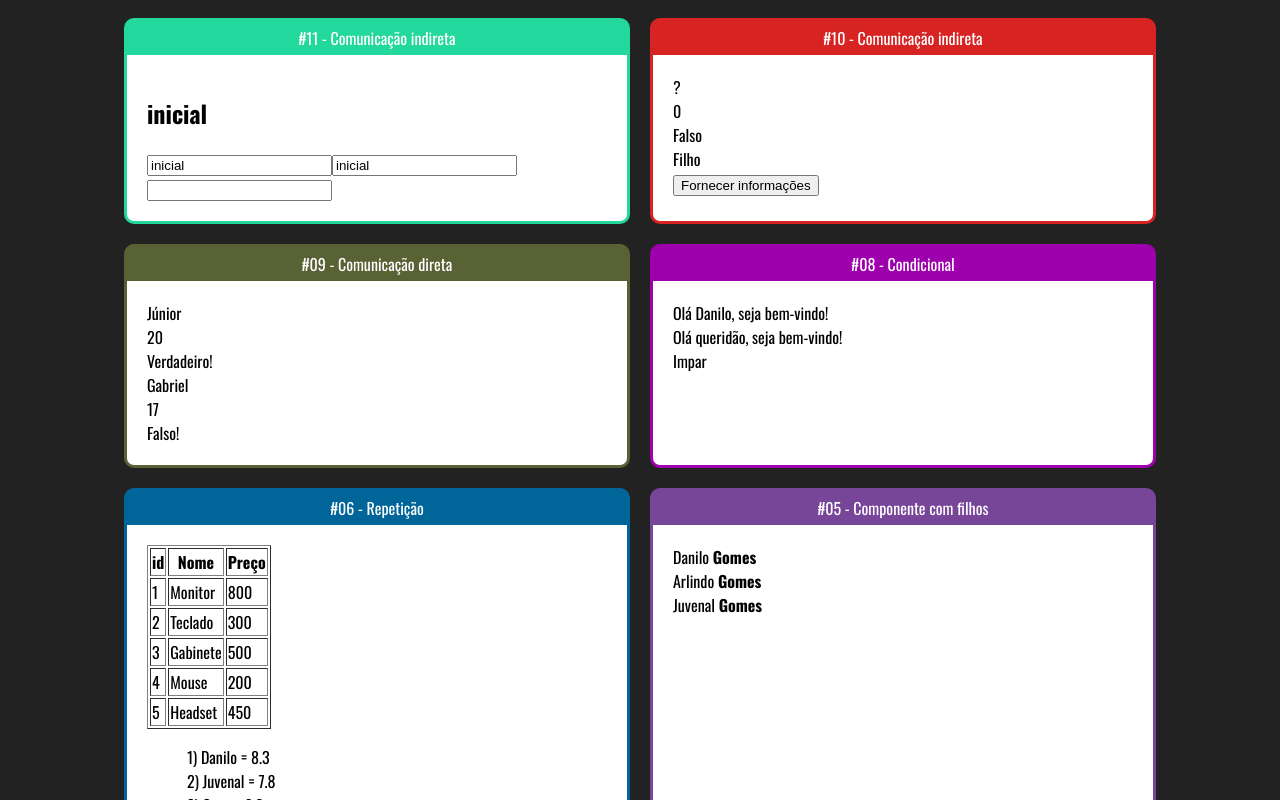
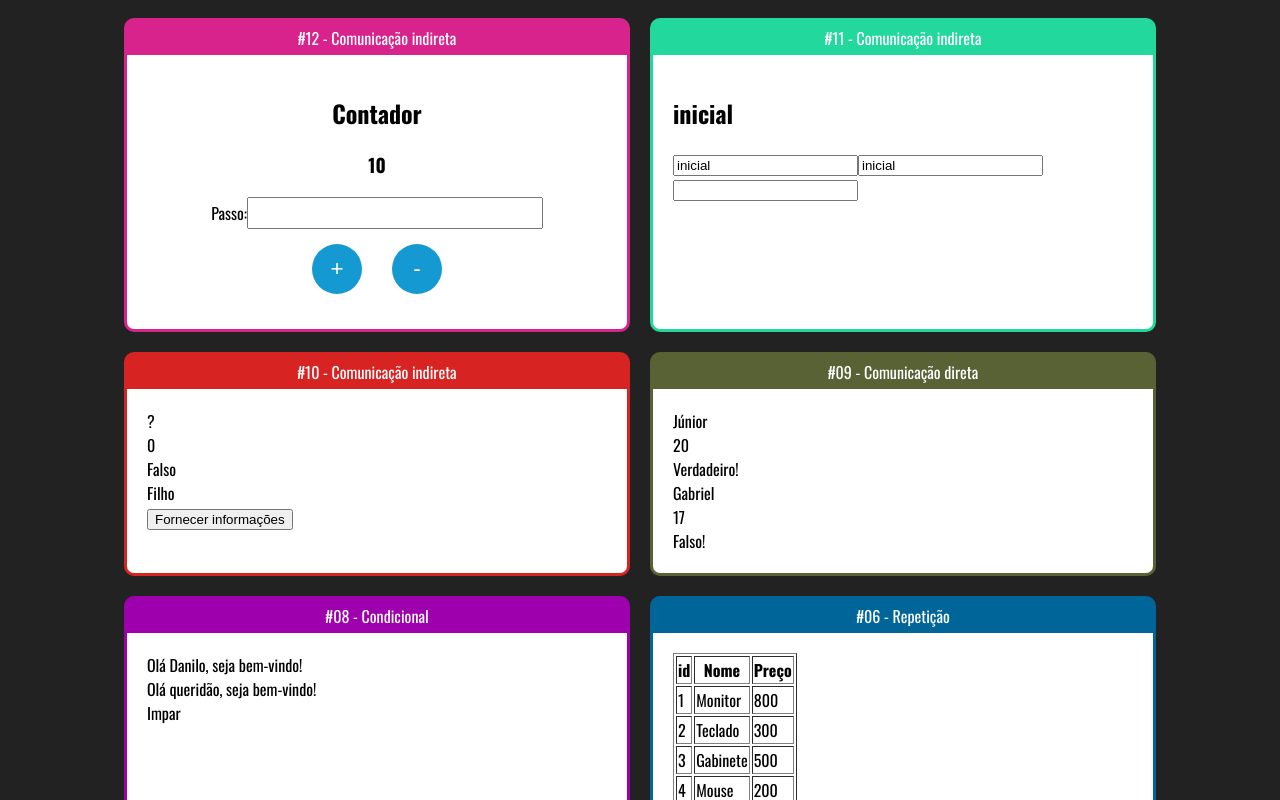
Before and after one commit to marquesdanilocarlos/fundamentos-react-cod3r, a React (Create React App) app: page / in a window 1280 px wide. Shown: the top 800 px of the page. Built offline with nearby package versions, Linux system fonts and the light colour scheme.

Commit message:
Componente de classe

```diff
--- a/src/App.jsx
+++ b/src/App.jsx
@@ -12,11 +12,16 @@ import { UsuarioInfo } from "./components/condicional/UsuarioInfo";
 import { DiretaPai } from "./components/comunicacao/DiretaPai";
 import { IndiretaPai } from "./components/comunicacao/IndiretaPai";
 import { Input } from "./components/formularios/input";
+import { Contador } from "./components/contador/Contador";
 
 export default function App() {
     return (
         <div className="App">
             <div className="cards">
+                <Card titulo="#12 - Comunicação indireta" color="#d8238d">
+                    <Contador numeroInicial={10} passo={5} />
+                </Card>
+
                 <Card titulo="#11 - Comunicação indireta" color="#23d89c">
                     <Input />
                 </Card>
--- /dev/null
+++ b/src/components/contador/Contador.jsx
@@ -0,0 +1,37 @@
+import { Component } from "react";
+import "./contador.css";
+
+export class Contador extends Component {
+    state = {
+        numero: this.props.numeroInicial || 0,
+        passo: this.props.passo || 1,
+    };
+
+    incrementar = () => {
+        this.setState({
+            numero: this.state.numero + this.state.passo,
+        });
+    };
+
+    decrementar = () => {
+        const contadorZerado = this.state.numero === 0;
+        this.setState({
+            numero: contadorZerado ? 0 : this.state.numero - this.state.passo,
+        });
+    };
+
+    render() {
+        return (
+            <div className="contador">
+                <h2>Contador</h2>
+                <h3>{this.state.numero}</h3>
+                <div>
+                    <label htmlFor="passo">Passo:</label>
+                    <input type="number" onChange={(e) => this.setState({ passo: +e.target.value })} />
+                </div>
+                <button onClick={this.incrementar}>+</button>
+                <button onClick={this.decrementar}>-</button>
+            </div>
+        );
+    }
+}
--- /dev/null
+++ b/src/components/contador/contador.css
@@ -0,0 +1,17 @@
+.contador {
+    text-align: center;
+}
+.contador input {
+    font-size: 1.4rem;
+}
+
+.contador button {
+    margin: 15px;
+    height: 50px;
+    width: 50px;
+    border-radius: 50%;
+    background: #1499d3;
+    color: #fff;
+    font-size: 1.4rem;
+    border: none;
+}
```
